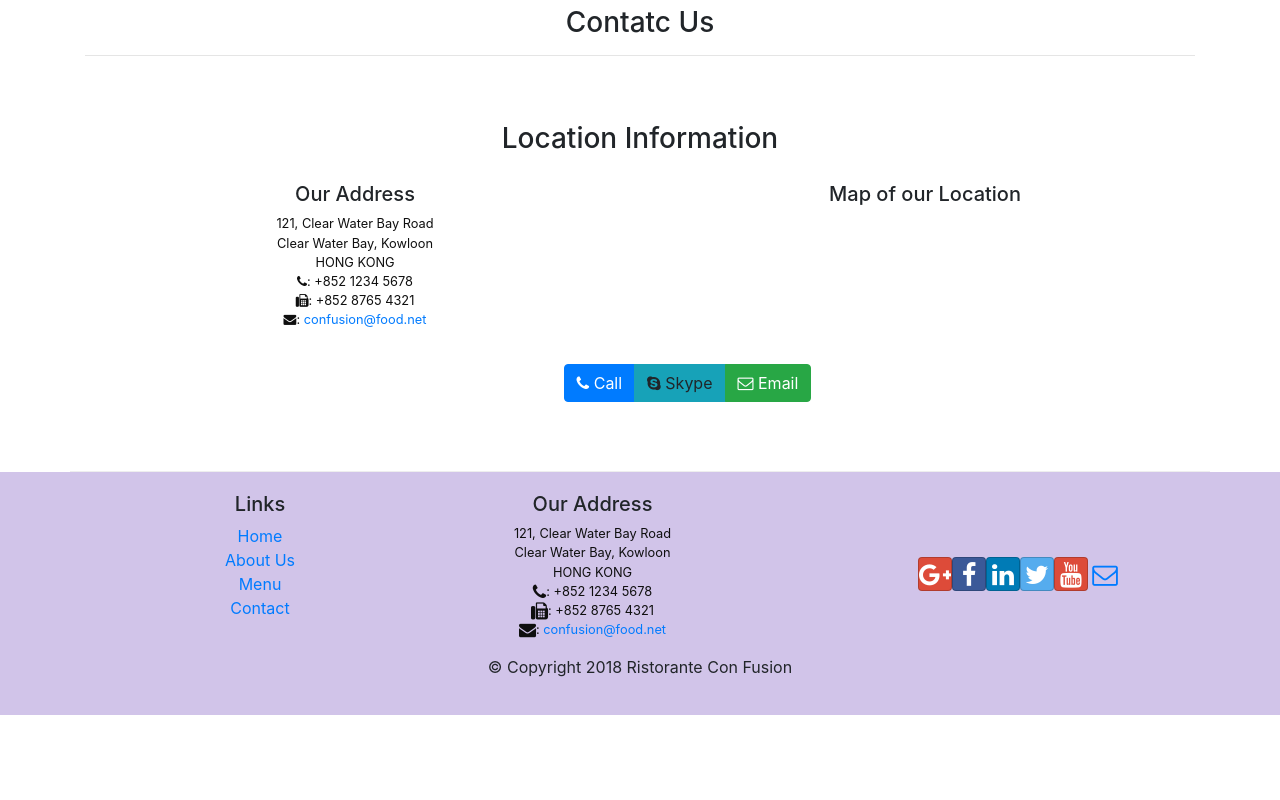
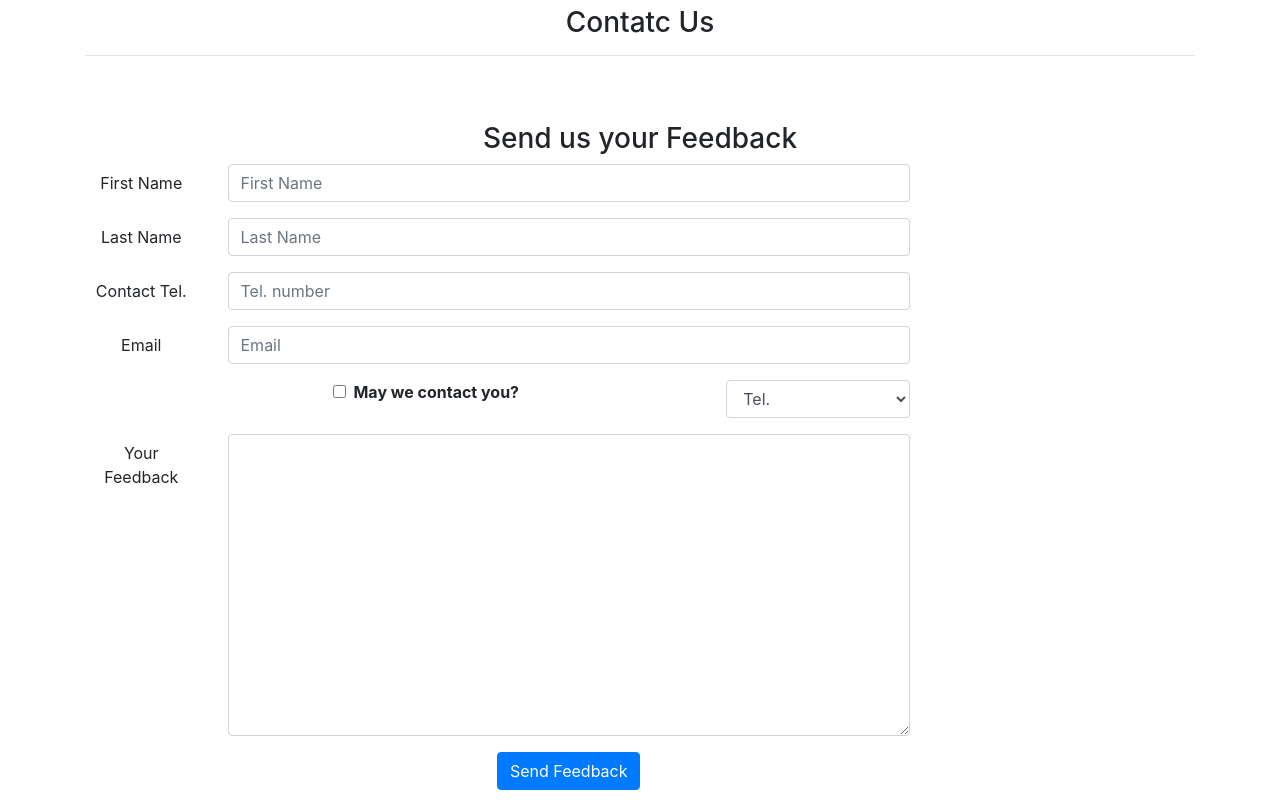
Before and after one commit to nhtc/FunixReactJS, a React (Create React App) app: page /contactus in a window 1280 px wide. Shown: the part 420-1220 px from the top of the page. Before the commit the page ends 1135 px from the top, so only its background shows below. Built offline with nearby package versions, Linux system fonts and the light colour scheme.

Commit message:
Controlled Forms

```diff
--- a/src/components/ContactComponent.js
+++ b/src/components/ContactComponent.js
@@ -1,26 +1,188 @@
-import React from "react";
-import { Breadcrumb, BreadcrumbItem } from "reactstrap";
-import { Link } from "react-router-dom";
-function Contact(props) {
+import React, { Component, useState } from "react"
+import { render } from "react-dom"
+import { Link } from "react-router-dom"
+import {
+	Breadcrumb,
+	BreadcrumbItem,
+	Button,
+	Form,
+	FormGroup,
+	Label,
+	Input,
+	Col,
+} from "reactstrap"
+class Contact extends Component {
+	constructor(props) {
+		super(props)
+
+		this.state = {
+			firstname: "",
+			lastname: "",
+			telnum: "",
+			email: "",
+			agree: false,
+			contactType: "Tel.",
+			message: "",
+		}
+
+		this.handleInputChange = this.handleInputChange.bind(this)
+		this.handleSubmit = this.handleSubmit.bind(this)
+	}
+
+	handleInputChange(event) {
+		const target = event.target
+		const value = target.type === "checkbox" ? target.checked : target.value
+		const name = target.name
+
+		this.setState({
+			[name]: value,
+		})
+	}
+
+	handleSubmit(event) {
+		console.log("Current State is: " + JSON.stringify(this.state))
+		alert("Current State is: " + JSON.stringify(this.state))
+		event.preventDefault()
+	}
+	render() {
 		return (
-		<div className="container">
-			<div className="row">
+			<div className='container'>
+				<div className='row'>
 					<Breadcrumb>
 						<BreadcrumbItem>
-						<Link to="/home">Home</Link>
+							<Link to='/home'>Home</Link>
 						</BreadcrumbItem>
 						<BreadcrumbItem active>Contatc Us</BreadcrumbItem>
 					</Breadcrumb>
-				<div className="col-12">
+					<div className='col-12'>
 						<h3>Contatc Us</h3>
 						<hr />
 					</div>
 				</div>
-			<div className="row row-content">
-				<div className="col-12">
+				<div className='row row-content'>
+					<div className='col-12'>
+						<h3>Send us your Feedback</h3>
+					</div>
+					<div className='col-12 col-md-9'>
+						<Form onSubmit={this.handleSubmit}>
+							<FormGroup row>
+								<Label htmlFor='firstname' md={2}>
+									First Name
+								</Label>
+								<Col md={10}>
+									<Input
+										type='text'
+										id='firstname'
+										name='firstname'
+										placeholder='First Name'
+										value={this.state.firstname}
+										onChange={this.handleInputChange}
+									/>
+								</Col>
+							</FormGroup>
+							<FormGroup row>
+								<Label htmlFor='lastname' md={2}>
+									Last Name
+								</Label>
+								<Col md={10}>
+									<Input
+										type='text'
+										id='lastname'
+										name='lastname'
+										placeholder='Last Name'
+										value={this.state.lastname}
+										onChange={this.handleInputChange}
+									/>
+								</Col>
+							</FormGroup>
+							<FormGroup row>
+								<Label htmlFor='telnum' md={2}>
+									Contact Tel.
+								</Label>
+								<Col md={10}>
+									<Input
+										type='tel'
+										id='telnum'
+										name='telnum'
+										placeholder='Tel. number'
+										value={this.state.telnum}
+										onChange={this.handleInputChange}
+									/>
+								</Col>
+							</FormGroup>
+							<FormGroup row>
+								<Label htmlFor='email' md={2}>
+									Email
+								</Label>
+								<Col md={10}>
+									<Input
+										type='email'
+										id='email'
+										name='email'
+										placeholder='Email'
+										value={this.state.email}
+										onChange={this.handleInputChange}
+									/>
+								</Col>
+							</FormGroup>
+							<FormGroup row>
+								<Col md={{ size: 6, offset: 2 }}>
+									<FormGroup check>
+										<Label check>
+											<Input
+												type='checkbox'
+												name='agree'
+												checked={this.state.agree}
+												onChange={
+													this.handleInputChange
+												}
+											/>{" "}
+											<strong>May we contact you?</strong>
+										</Label>
+									</FormGroup>
+								</Col>
+								<Col md={{ size: 3, offset: 1 }}>
+									<Input
+										type='select'
+										name='contactType'
+										value={this.state.contactType}
+										onChange={this.handleInputChange}
+									>
+										<option>Tel.</option>
+										<option>Email</option>
+									</Input>
+								</Col>
+							</FormGroup>
+							<FormGroup row>
+								<Label htmlFor='message' md={2}>
+									Your Feedback
+								</Label>
+								<Col md={10}>
+									<Input
+										type='textarea'
+										id='message'
+										name='message'
+										rows='12'
+										value={this.state.message}
+										onChange={this.handleInputChange}
+									></Input>
+								</Col>
+							</FormGroup>
+							<FormGroup row>
+								<Col md={{ size: 10, offset: 2 }}>
+									<Button type='submit' color='primary'>
+										Send Feedback
+									</Button>
+								</Col>
+							</FormGroup>
+						</Form>
+					</div>
+				</div>
+				<div className='row row-content'>
+					<div className='col-12'>
 						<h3>Location Information</h3>
 					</div>
-				<div className="col-12 col-sm-4 offset-sm-1">
+					<div className='col-12 col-sm-4 offset-sm-1'>
 						<h5>Our Address</h5>
 						<address>
 							121, Clear Water Bay Road
@@ -29,43 +191,44 @@
 							<br />
 							HONG KONG
 							<br />
-						<i className="fa fa-phone"></i>: +852 1234 5678
+							<i className='fa fa-phone'></i>: +852 1234 5678
 							<br />
-						<i className="fa fa-fax"></i>: +852 8765 4321
+							<i className='fa fa-fax'></i>: +852 8765 4321
 							<br />
-						<i className="fa fa-envelope"></i>:{" "}
-						<a href="mailto:confusion@food.net">
+							<i className='fa fa-envelope'></i>:{" "}
+							<a href='mailto:confusion@food.net'>
 								confusion@food.net
 							</a>
 						</address>
 					</div>
-				<div className="col-12 col-sm-6 offset-sm-1">
+					<div className='col-12 col-sm-6 offset-sm-1'>
 						<h5>Map of our Location</h5>
 					</div>
-				<div className="col-12 col-sm-11 offset-sm-1">
-					<div className="btn-group" role="group">
+					<div className='col-12 col-sm-11 offset-sm-1'>
+						<div className='btn-group' role='group'>
 							<a
-							role="button"
-							className="btn btn-primary"
-							href="tel:+85212345678"
+								role='button'
+								className='btn btn-primary'
+								href='tel:+85212345678'
 							>
-							<i className="fa fa-phone"></i> Call
+								<i className='fa fa-phone'></i> Call
 							</a>
-						<a role="button" className="btn btn-info">
-							<i className="fa fa-skype"></i> Skype
+							<a role='button' className='btn btn-info'>
+								<i className='fa fa-skype'></i> Skype
 							</a>
 							<a
-							role="button"
-							className="btn btn-success"
-							href="mailto:confusion@food.net"
+								role='button'
+								className='btn btn-success'
+								href='mailto:confusion@food.net'
 							>
-							<i className="fa fa-envelope-o"></i> Email
+								<i className='fa fa-envelope-o'></i> Email
 							</a>
 						</div>
 					</div>
 				</div>
 			</div>
-	);
+		)
+	}
 }
 
-export default Contact;
+export default Contact
--- a/src/index.js
+++ b/src/index.js
@@ -1,11 +1,10 @@
-import React from "react";
-import ReactDOM from "react-dom";
-import "./index.css";
-import App from "./App";
-import reportWebVitals from "./reportWebVitals";
-import "bootstrap/dist/css/bootstrap.min.css";
-import "font-awesome/css/font-awesome.css";
-import "bootstrap-social/bootstrap-social.css";
+import React from "react"
+import ReactDOM from "react-dom"
+import "./index.css"
+import App from "./App"
+import "bootstrap/dist/css/bootstrap.min.css"
+import "font-awesome/css/font-awesome.css"
+import "bootstrap-social/bootstrap-social.css"
 
 // const root = ReactDOM.createRoot(document.getElementById("root"));
 // root.render(
@@ -13,8 +12,7 @@
 // 		<App />
 // 	</React.StrictMode>
 // );
-ReactDOM.render(<App />, document.getElementById("root"));
+ReactDOM.render(<App />, document.getElementById("root"))
 // If you want to start measuring performance in your app, pass a function
 // to log results (for example: reportWebVitals(console.log))
 // or send to an analytics endpoint. Learn more: https://bit.ly/CRA-vitals
-reportWebVitals();
--- a/src/reportWebVitals.js
+++ /dev/null
@@ -1,13 +0,0 @@
-const reportWebVitals = onPerfEntry => {
-  if (onPerfEntry && onPerfEntry instanceof Function) {
-    import('web-vitals').then(({ getCLS, getFID, getFCP, getLCP, getTTFB }) => {
-      getCLS(onPerfEntry);
-      getFID(onPerfEntry);
-      getFCP(onPerfEntry);
-      getLCP(onPerfEntry);
-      getTTFB(onPerfEntry);
-    });
-  }
-};
-
-export default reportWebVitals;
```
Also changed, not shown: src/components/ColumnPicker.css (deleted, +0 -18 lines), src/components/ColumnPickerComponent.js (deleted, +0 -43 lines), src/components/StaffListComponent.js (deleted, +0 -95 lines), src/setupTests.js (deleted, +0 -5 lines), src/logo.svg (deleted), 1 other file (tests, documents, lock files or other folders). Lines whose indentation alone changed are shown as unchanged.
